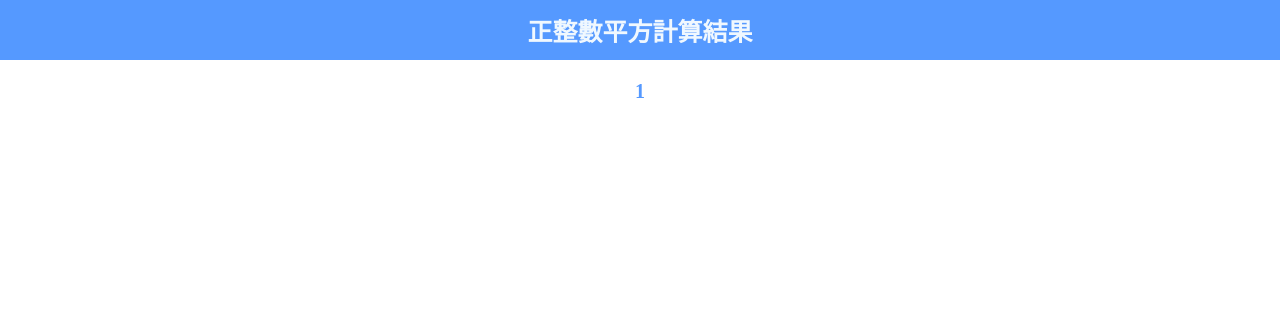
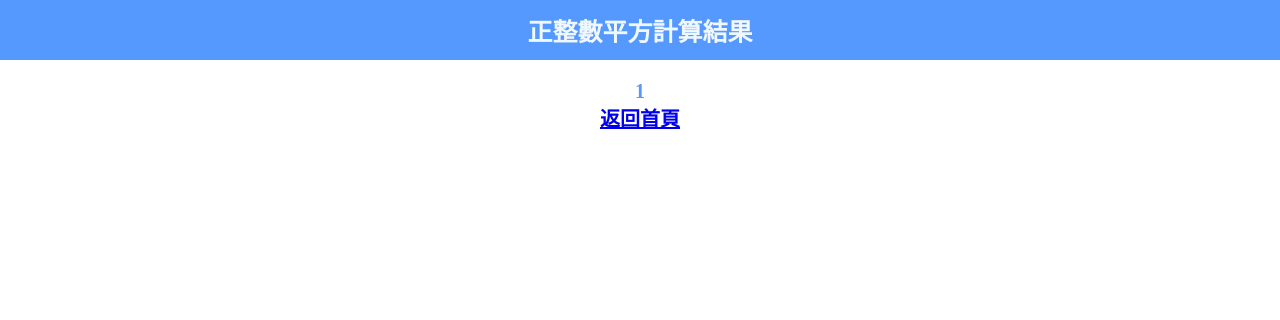
Before and after one commit to Shiuan-Chang/RSChang_week4.github.io, a Flask app: page /square/1 in a window 1280 px wide. Shown: the top 320 px of the page. Run offline with Flask 3, Linux system fonts and the light colour scheme.

Commit message:
Second Commit

```diff
--- a/templates/error.html
+++ b/templates/error.html
@@ -13,6 +13,7 @@
   </header>
   <section class="form">
     <span>{{ error_message }}</span>
+    <span> <a href="{{ url_for('index') }}">返回首頁</a></span>
   </section>
 </body>
 
--- a/templates/square.html
+++ b/templates/square.html
@@ -13,6 +13,7 @@
   </header>
   <section class="form">
     <span>{{result}}</span>
+    <span> <a href="{{ url_for('index') }}">返回首頁</a></span>
   </section>
 </body>
 
```
